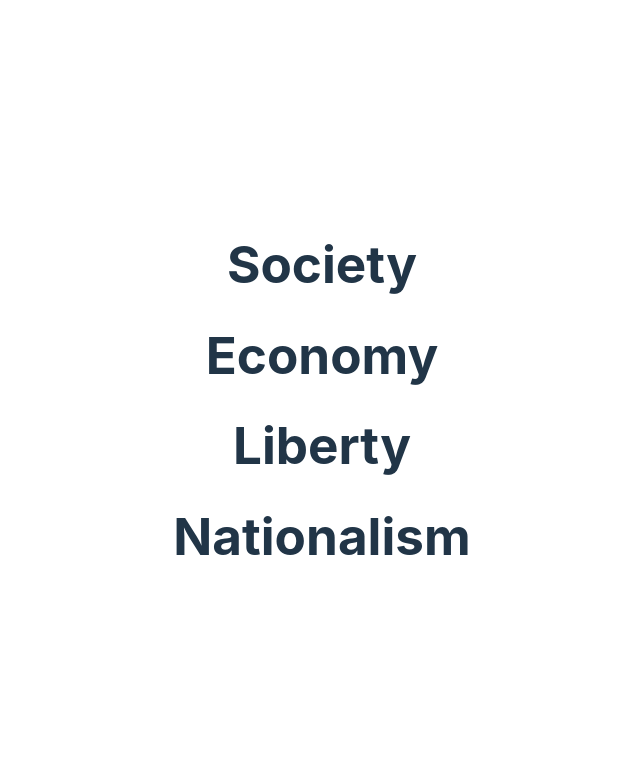
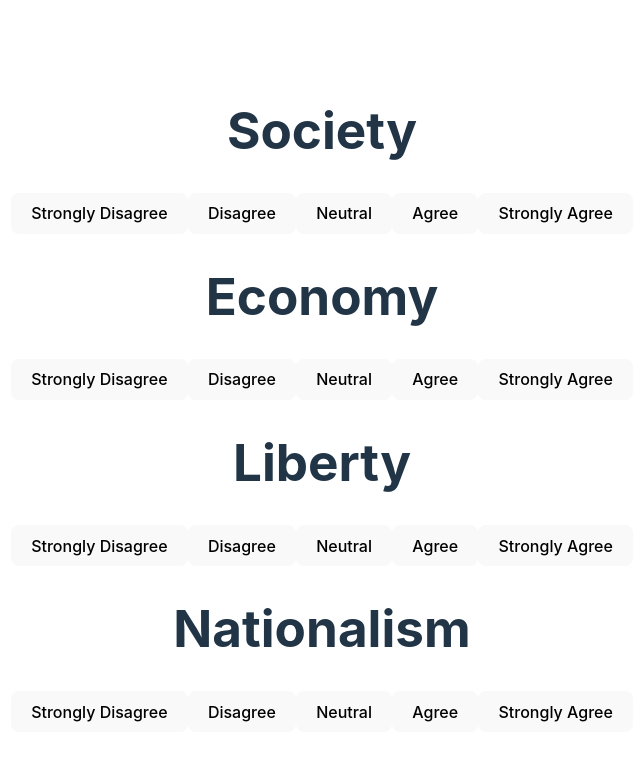
Before and after one commit to colecrum26/realpolitik, a React (Vite) app in the folder realpolitik/: page / in a window 1280 px wide. Shown: the top 760 px of the page, without its empty margins (318-962 px from the left). Built offline with nearby package versions, Linux system fonts and the light colour scheme.

Commit message:
built out question framework

```diff
--- a/realpolitik/src/App.jsx
+++ b/realpolitik/src/App.jsx
@@ -1,17 +1,55 @@
-import { useState } from 'react';
-import './App.css';
+import { useState } from "react";
+import "./App.css";
 
 function App() {
-
   return (
-    <>
-    <h1>Society</h1>
-    <h1>Economy</h1>
-    <h1>Liberty</h1>
-    <h1>Nationalism</h1>
-    <p></p>
-    </>
-  )
+    <div className="quiz-container">
+      <div className="society">
+        <h1 className="q-header">Society</h1>
+        <div className="q-wrapper">
+          <p className="question"></p>
+          <button className="dis-str">Strongly Disagree</button>
+          <button className="dis">Disagree</button>
+          <button className="neu">Neutral</button>
+          <button className="agr">Agree</button>
+          <button className="agr-str">Strongly Agree</button>
+        </div>
+      </div>
+      <div className="economy">
+        <h1 className="question-header">Economy</h1>
+        <div className="q-wrapper">
+          <p className="question"></p>
+          <button className="dis-str">Strongly Disagree</button>
+          <button className="dis">Disagree</button>
+          <button className="neu">Neutral</button>
+          <button className="agr">Agree</button>
+          <button className="agr-str">Strongly Agree</button>
+        </div>
+      </div>
+      <div className="liberty">
+        <h1 className="question-header">Liberty</h1>
+        <div className="q-wrapper">
+          <p className="question"></p>
+          <button className="dis-str">Strongly Disagree</button>
+          <button className="dis">Disagree</button>
+          <button className="neu">Neutral</button>
+          <button className="agr">Agree</button>
+          <button className="agr-str">Strongly Agree</button>
+        </div>
+      </div>
+      <div className="nationalism">
+        <h1 className="question-header">Nationalism</h1>
+        <div className="q-wrapper">
+          <p className="question"></p>
+          <button className="dis-str">Strongly Disagree</button>
+          <button className="dis">Disagree</button>
+          <button className="neu">Neutral</button>
+          <button className="agr">Agree</button>
+          <button className="agr-str">Strongly Agree</button>
+        </div>
+      </div>
+    </div>
+  );
 }
 
 export default App;
```
Also changed, not shown: realpolitik/src/ps&qs.txt.
